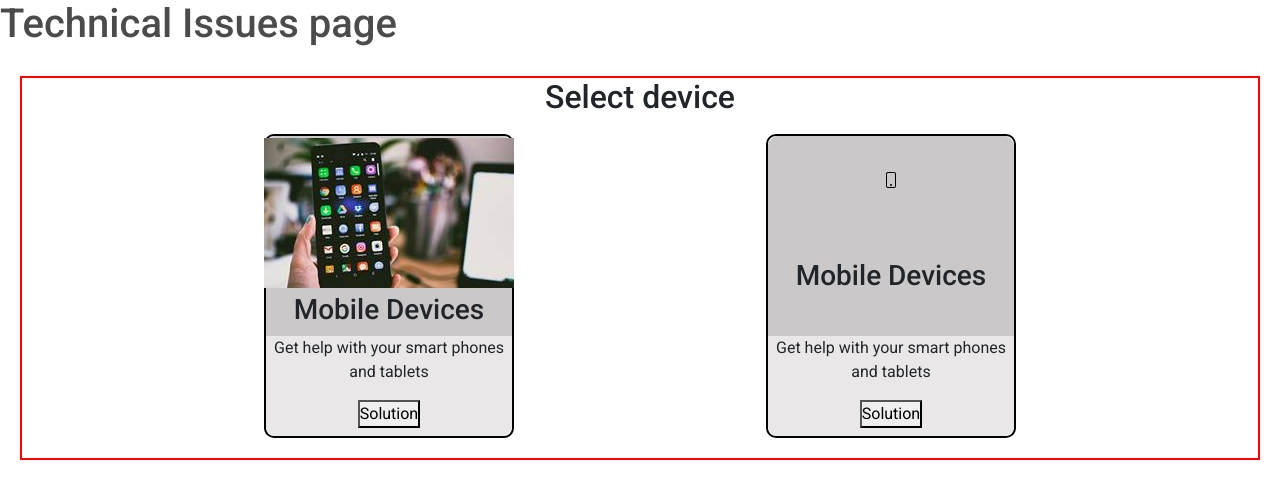
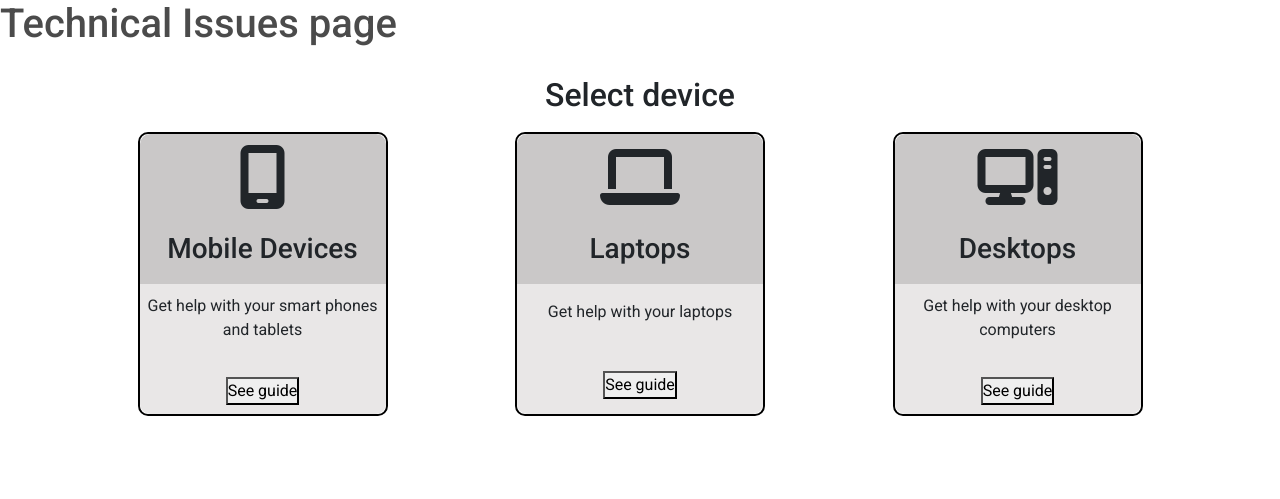
Before and after one commit to Carlos-n21/Team4-Family-hack, a Django app: page /technicalissues/ in a window 1280 px wide. Shown: the part 76-575 px from the top of the page. Run offline with Django 5.2, Linux system fonts and the light colour scheme; some libraries are stand-ins or nearby versions.

Commit message:
Use icons for device type

```diff
--- a/static/css/style.css
+++ b/static/css/style.css
@@ -31,7 +31,6 @@ h4 {
 }
 
 .device-categories {
-  border: 2px solid red;
   margin: 20px;
 }
 
@@ -65,7 +64,7 @@ h4 {
 
 .device .head {
   background-color: #cac8c8;
-  height: 200px;
+  height: 150px;
   justify-content: space-around;
   border-top-left-radius: 10px;
   border-top-right-radius: 10px;
@@ -73,11 +72,15 @@ h4 {
 
 .device .body {
   background-color: #e9e7e7;
-  height: 100px;
+  height: 130px;
+  justify-content: space-around;
   border-bottom-left-radius: 10px;
   border-bottom-right-radius: 10px;
 }
 
+.device i {
+  font-size: 4rem;
+}
 
 .device p {
   text-align: center;
--- a/technicalissues/templates/technicalissues.html
+++ b/technicalissues/templates/technicalissues.html
@@ -9,23 +9,34 @@
         <!-- Mobile -->
         <div class="device mobile">
             <div class="head">
-                <img src="{% static 'images/smartphone-handheld-250x150.jpg' %}" alt="" class="icon">
+                <i class="fa-solid fa-mobile-screen"></i>
                 <h3>Mobile Devices</h3>
             </div>
             <div class="body">
                 <p>Get help with your smart phones and tablets</p>
-                <button>Solution</button>
+                <button>See guide</button>
             </div>
         </div>
-        <!-- Mobile -->
+        <!-- Laptop -->
         <div class="device mobile">
             <div class="head">
-                <img src="{% static 'images/icon-phone.svg' %}" alt="" class="icon">
-                <h3>Mobile Devices</h3>
+                <i class="fa-solid fa-laptop"></i>
+                <h3>Laptops</h3>
             </div>
             <div class="body">
-                <p>Get help with your smart phones and tablets</p>
-                <button>Solution</button>
+                <p>Get help with your laptops</p>
+                <button>See guide</button>
+            </div>
+        </div>
+        <!-- Desktop -->
+        <div class="device mobile">
+            <div class="head">
+                <i class="fa-solid fa-computer"></i>
+                <h3>Desktops</h3>
+            </div>
+            <div class="body">
+                <p>Get help with your desktop computers</p>
+                <button>See guide</button>
             </div>
         </div>
     </div>
```
